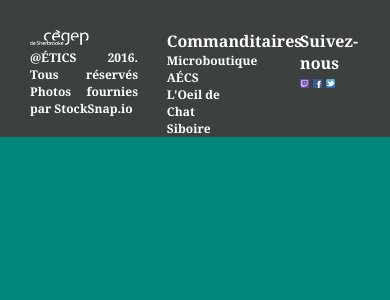
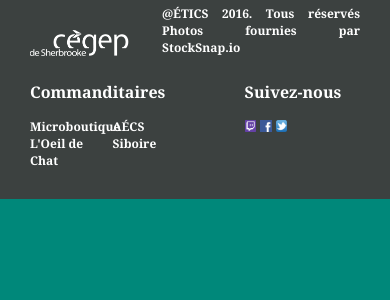
Before and after one commit to amy-f/eticslan, a PHP site: page / in a window 390 px wide. Shown: the part 56-356 px from the top of the page. Run offline with PHP 8.4, Linux system fonts and the light colour scheme.

Commit message:
Footer done
The footer was made reactive and is now finished.

```diff
--- a/css/style.css
+++ b/css/style.css
@@ -132,8 +132,7 @@ footer
 {
 	background-color:#3C4140;
 	width:100%;
-	padding-left:30px;
-	padding-top:30px
+	padding:30px;
 }
 
 .footerLeftSection
@@ -169,7 +168,7 @@ footer
 	width:22%;
 }
 
-.footerMiddleSection > li:first-child
+.footerMiddleSection > p:first-child
 {
 	font-size:12pt;
 }
@@ -204,22 +203,69 @@ footer
 		width: 100%;
 		visibility: hidden;
 	}
-	[class*="navElement"]
+
+	/*Nav media modification*/
+	.navElement
 	{
 		width: 0px;
 		visibility: hidden;
 	}
-	[class*="hamburgerMenuIcon"]
+	.hamburgerMenuIcon
 	{
 		visibility: visible;
 		width: 48px;
 		height: 48px;
 	}
-	[class*="lanLogo"]
+	.lanLogo
 	{
 		width: 70%;
 		margin-left: 15%;
 		margin-right: 15%;
 		margin-top: 10%
 	}
+
+	/*Footer media modification*/
+	.footerLeftSection
+	{
+		position:relative;
+		width: 100%;
+	}
+	.footerLeftSection > img
+	{
+		float:left;
+		width: 30%;
+	}
+	.footerLeftSection > p
+	{
+		width: 60%;
+		position: absolute;
+		bottom: 0;
+		left: 40%;
+	}
+	.footerMiddleSection
+	{
+		margin-top:25px;
+		margin-left:0%;
+		width: 50%;
+	}
+	.footerMiddleSection > p
+	{
+		width:50%;
+		float:left;
+	}
+	.footerMiddleSection > p:first-child
+	{
+		width: 100%;
+		margin-bottom:15px;
+	}
+	.footerRightSection
+	{
+		margin-top:25px;
+		margin-left:15%;
+		width: 35%;
+	}
+	.footerRightSection > p
+	{
+		margin-bottom:15px;
+	}
 }
--- a/php/footer.php
+++ b/php/footer.php
@@ -9,13 +9,13 @@
 			</div>
 
 
-			<ul class="footerMiddleSection">
-				<li>Commanditaires</li>
-				<li>Microboutique</li>
-				<li>AÉCS</li>
-				<li>L'Oeil de Chat</li>
-				<li>Siboire</li>
-			</ul>
+			<div class="footerMiddleSection">
+				<p>Commanditaires</p>
+				<p>Microboutique</p>
+				<p>AÉCS</p>
+				<p>L'Oeil de Chat</p>
+				<p>Siboire</p>
+			</div>
 
 			<div class="footerRightSection">
 
```
